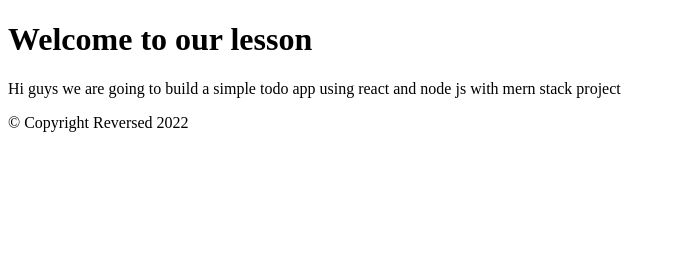
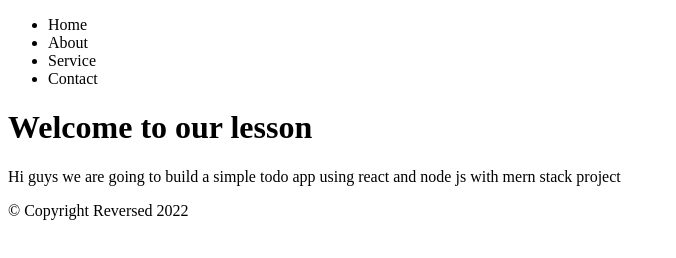
Before and after one commit to muboshers/github__tutorial, a plain HTML site: page index.html in a window 1280 px wide. Shown: the whole page, without its empty margins (0-676 px from the left). Drawn offline with Linux system fonts and the light colour scheme.

Commit message:
I added Navbar component

```diff
--- a/index.html
+++ b/index.html
@@ -10,6 +10,16 @@
 </head>
 
 <body>
+
+
+    <nav>
+        <ul>
+            <li>Home</li>
+            <li>About</li>
+            <li>Service</li>
+            <li>Contact</li>
+        </ul>
+    </nav>
 
 
     <div class="header">
```
